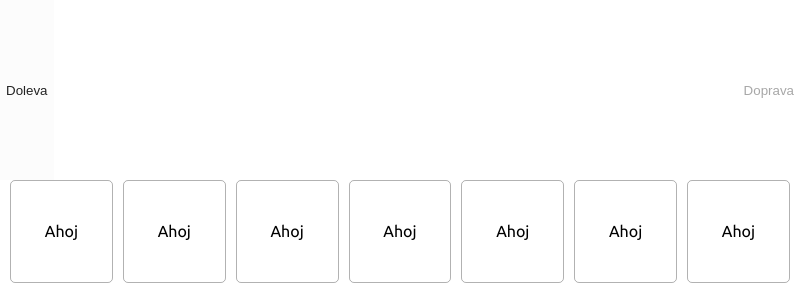
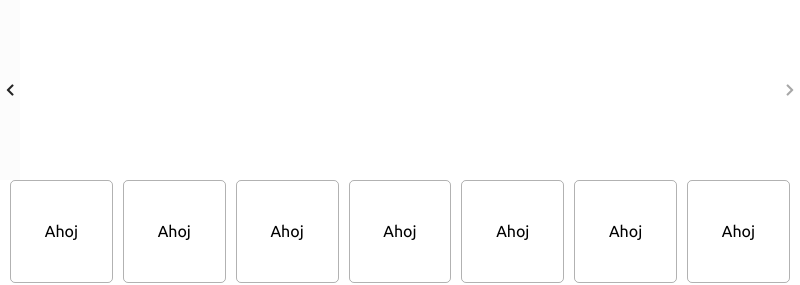
Before and after one commit to maholom/js_workshop, an Electron app: page renderer-process/index.html in a window 800 px wide. Shown: the top 285 px of the page. Drawn offline with Linux system fonts and the light colour scheme; no server answers.

Commit message:
font aws

```diff
--- a/renderer-process/index.html
+++ b/renderer-process/index.html
@@ -21,8 +21,12 @@
   <body>
     <header class="header-news">
       <div class="header-news__container"></div>
-      <button id="carousel-button-left">Doleva</button>
-      <button id="carousel-button-right" class="last">Doprava</button>
+      <button id="carousel-button-left">
+        <i class="fas fa-chevron-left"></i>
+      </button>
+      <button id="carousel-button-right" class="last">
+        <i class="fas fa-chevron-right"></i>
+      </button>
     </header>
     <section class="main-content"></section>
     <div class="header__news-article"></div>
```
